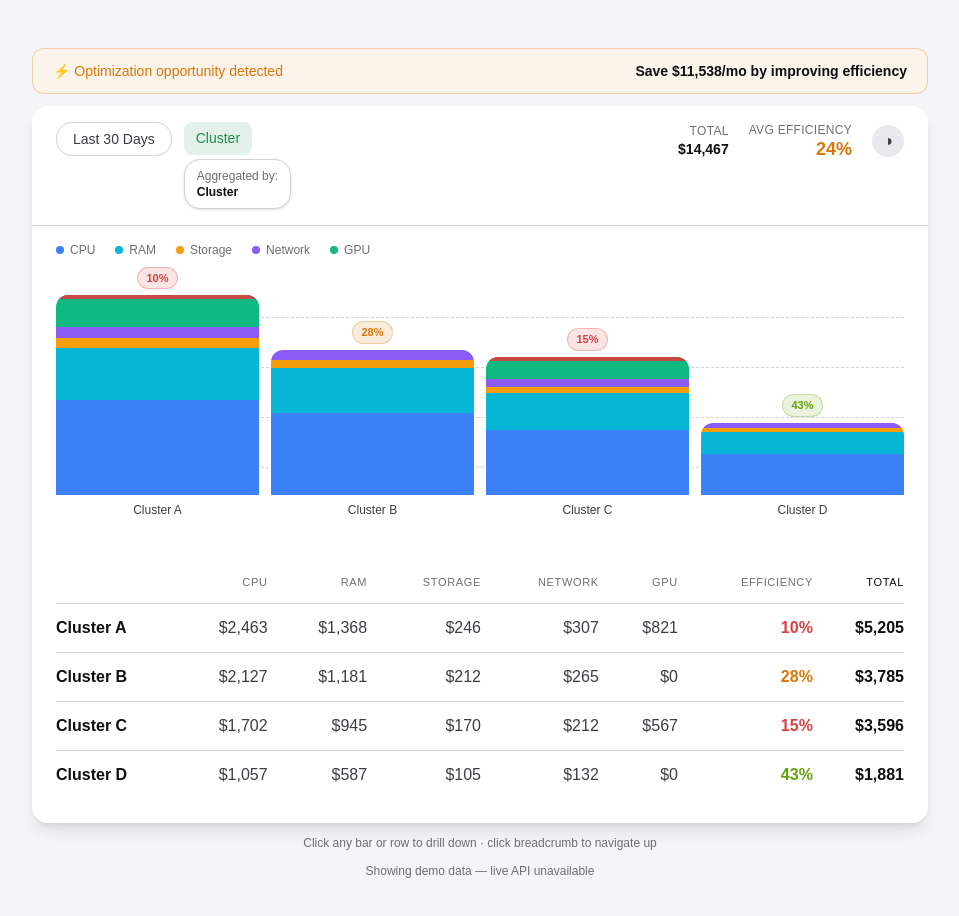
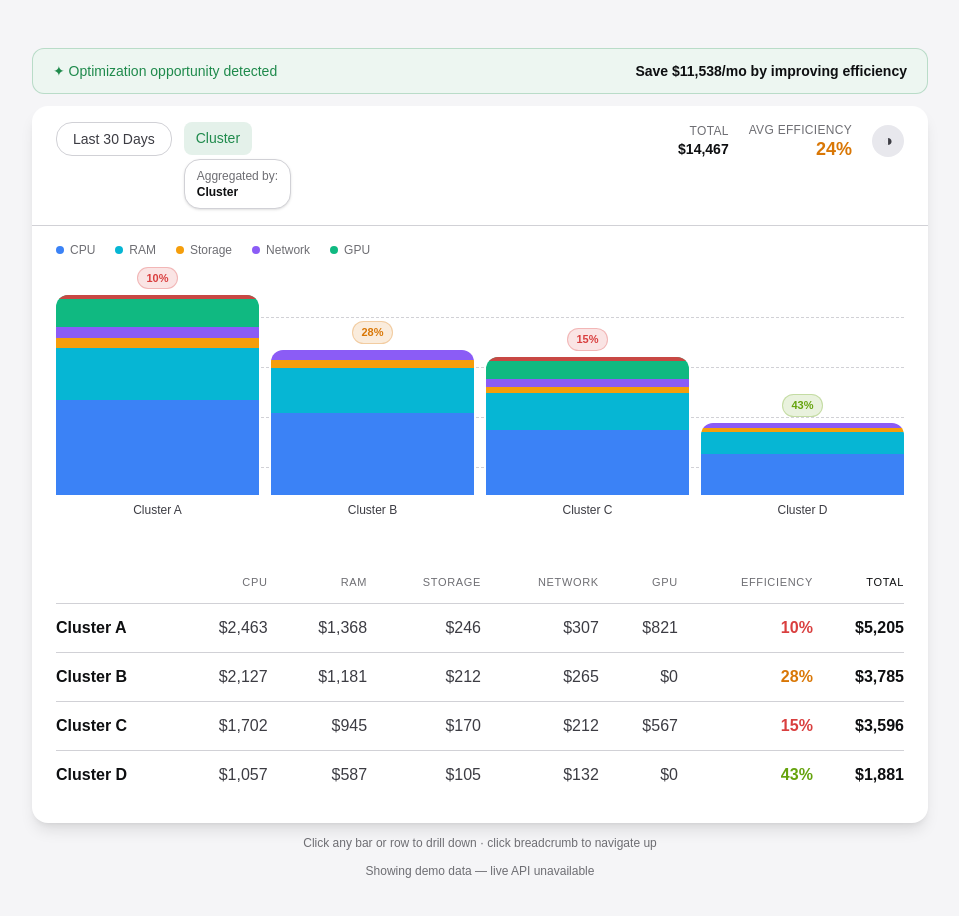
Before and after one commit to senior-dev30/Atomity, a Next.js app: page / in a window 1280 px wide. Shown: the top 916 px of the page, without its empty margins (160-1119 px from the left). Built offline with nearby package versions, Linux system fonts and the light colour scheme; no server answers.

Commit message:
implement dark theme

```diff
--- a/app/globals.css
+++ b/app/globals.css
@@ -33,15 +33,35 @@
   --spacing-xl: 40px;
 }
 
+@media (prefers-color-scheme: dark) {
+  :root:not([data-theme="light"]) {
+    --color-bg-primary: #0e0f11;
+    --color-bg-secondary: #1c1c1e;
+    --color-bg-muted: #2c2c2e;
+    --color-text-primary: #f5f5f7;
+    --color-text-secondary: #aeaeb2;
+    --color-text-muted: #6e6e73;
+    --color-border: #38383a;
+  }
+}
+
+[data-theme="dark"] {
+  --color-bg-primary: #0e0f11;
+  --color-bg-secondary: #1c1c1e;
+  --color-bg-muted: #2c2c2e;
+  --color-text-primary: #f5f5f7;
+  --color-text-secondary: #aeaeb2;
+  --color-text-muted: #6e6e73;
+  --color-border: #38383a;
+}
+
 body {
   background: var(--color-bg-primary);
   color: var(--color-text-primary);
   font-family: Arial, Helvetica, sans-serif;
 }
 
-/* ─── fluid layout ──────────────────────────────────────────────────────────── */
 .dashboard-wrap {
-  /* clamp() for fluid padding: 1rem on mobile → 2.5rem on desktop */
   padding: clamp(1rem, 4vw, 2.5rem);
   padding-block-start: clamp(1.5rem, 5vw, 3rem);
 }
@@ -49,6 +69,25 @@ body {
 .chart-container {
   container-type: inline-size;
   container-name: chart;
+}
+
+@container chart (max-width: 480px) {
+  .eff-badge {
+    display: none;
+  }
+  .bar-label {
+    font-size: 10px;
+  }
+  .res-legend {
+    gap: 0.5rem;
+    font-size: 10px;
+  }
+}
+
+@container chart (max-width: 320px) {
+  .bar-label {
+    display: none;
+  }
 }
 
 .cost-table {
@@ -74,7 +113,6 @@ body {
         color 0.15s;
     }
 
-    /* :has() — highlight row when any cell is focused */
     &:has(td:focus-visible) {
       outline: 2px solid var(--color-accent-primary);
       outline-offset: -2px;
@@ -86,17 +124,46 @@ body {
 .eff-badge {
   display: inline-flex;
   align-items: center;
-  /* color-mix() blends the token color into a readable tinted background */
   background: color-mix(in srgb, var(--eff-color, #22c55e) 14%, var(--color-bg-primary));
   color: var(--eff-color, #22c55e);
   border: 1px solid color-mix(in srgb, var(--eff-color, #22c55e) 28%, transparent);
   border-radius: var(--radius-full);
-  /* Logical properties for padding */
   padding-inline: 0.5rem;
   padding-block: 0.125rem;
   font-size: 0.6875rem;
   font-weight: 700;
   white-space: nowrap;
+}
+
+.breadcrumb-segment {
+  padding-inline: 0.75rem;
+  padding-block: 0.375rem;
+  border-radius: var(--radius-md);
+  font-weight: 500;
+  font-size: 0.875rem;
+  transition:
+    color 0.15s,
+    background 0.15s;
+}
+
+.breadcrumb-segment--active {
+  background: color-mix(in srgb, var(--color-accent-success) 12%, var(--color-bg-primary));
+  color: var(--color-accent-success);
+  cursor: default;
+}
+
+.breadcrumb-segment--link {
+  color: var(--color-text-muted);
+  cursor: pointer;
+
+  &:hover {
+    color: var(--color-accent-primary);
+  }
+
+  &:focus-visible {
+    outline: 2px solid var(--color-accent-primary);
+    outline-offset: 2px;
+  }
 }
 
 @keyframes shimmer {
@@ -134,34 +201,3 @@ body {
     background: var(--color-bg-muted);
   }
 }
-
-.breadcrumb-segment {
-  padding-inline: 0.75rem;
-  padding-block: 0.375rem;
-  border-radius: var(--radius-md);
-  font-weight: 500;
-  font-size: 0.875rem;
-  transition:
-    color 0.15s,
-    background 0.15s;
-}
-
-.breadcrumb-segment--active {
-  background: color-mix(in srgb, var(--color-accent-success) 12%, var(--color-bg-primary));
-  color: var(--color-accent-success);
-  cursor: default;
-}
-
-.breadcrumb-segment--link {
-  color: var(--color-text-muted);
-  cursor: pointer;
-
-  &:hover {
-    color: var(--color-accent-primary);
-  }
-
-  &:focus-visible {
-    outline: 2px solid var(--color-accent-primary);
-    outline-offset: 2px;
-  }
-}
--- a/components/cost-explorer/SavingsBanner.tsx
+++ b/components/cost-explorer/SavingsBanner.tsx
@@ -1,8 +1,8 @@
 "use client";
 
 import { motion, AnimatePresence } from "framer-motion";
+import { fmt } from "@/utils/constants";
 import { tokens } from "@/lib/tokens";
-import { fmt } from "@/utils/constants";
 
 interface Props {
   savings: number;
@@ -22,12 +22,12 @@ export const SavingsBanner = ({ savings, stateKey }: Props) => {
         transition={{ duration: 0.25 }}
         className="flex items-center justify-between rounded-xl border px-5 py-3"
         style={{
-          background: `color-mix(in srgb, ${tokens.colors.accentWarning} 8%, ${tokens.colors.bgPrimary})`,
-          borderColor: `color-mix(in srgb, ${tokens.colors.accentWarning} 30%, transparent)`,
+          background: `color-mix(in srgb, ${tokens.colors.accentSuccess} 8%, ${tokens.colors.bgPrimary})`,
+          borderColor: `color-mix(in srgb, ${tokens.colors.accentSuccess} 25%, transparent)`,
         }}
       >
-        <span className="text-sm font-medium" style={{ color: tokens.colors.accentWarning }}>
-          ⚡ Optimization opportunity detected
+        <span className="text-sm font-medium" style={{ color: tokens.colors.accentSuccess }}>
+          ✦ Optimization opportunity detected
         </span>
         <span
           className="text-sm font-bold tabular-nums"
@@ -38,4 +38,4 @@ export const SavingsBanner = ({ savings, stateKey }: Props) => {
       </motion.aside>
     </AnimatePresence>
   );
-};
+}
```
